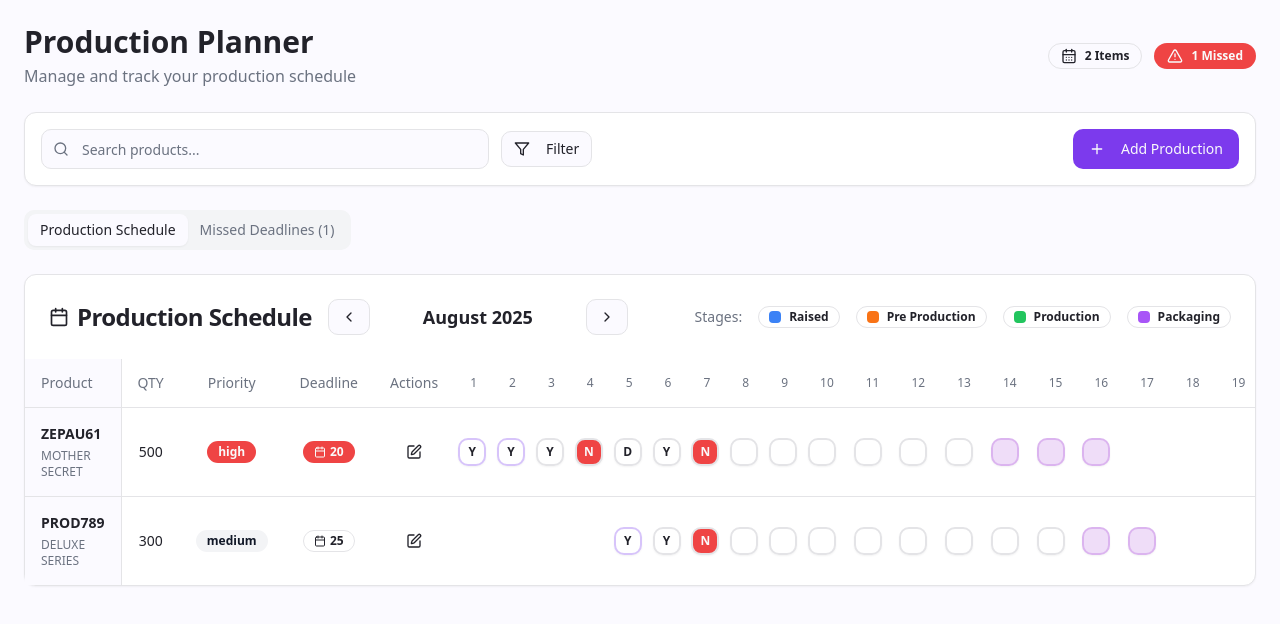
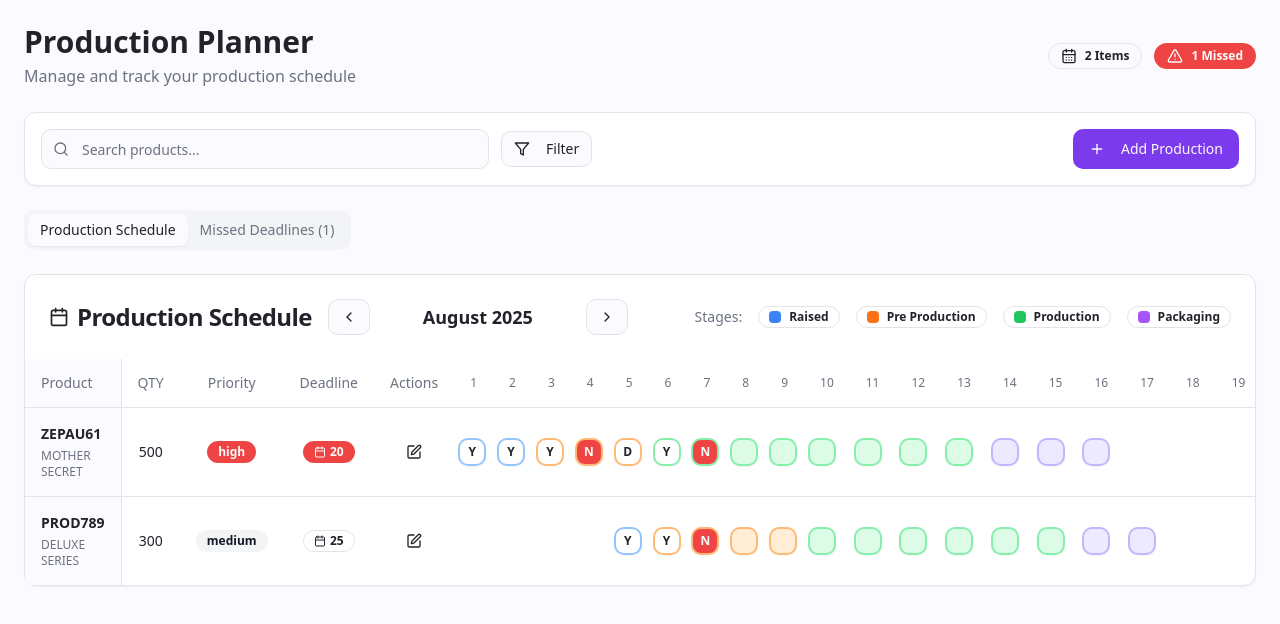
Before and after one commit to 1SANYAMCHUAHAN/subtle-whispers, a React (Vite) app: page / in a window 1280 px wide. Shown: the top 624 px of the page. Built offline with nearby package versions, Linux system fonts and the light colour scheme.

Commit message:
Map stage colors to cells
Map the four stage colors (blue for raised, orange for pre-production, green for production, and violet for packaging) to the corresponding cells in the production grid.

```diff
--- a/src/components/ProductionGrid.tsx
+++ b/src/components/ProductionGrid.tsx
@@ -15,10 +15,10 @@ interface ProductionGridProps {
 }
 
 const stageColors = {
-  raised: 'bg-primary/20 border-primary/30',
-  preProduction: 'bg-warning/20 border-warning/30',
-  production: 'bg-success/20 border-success/30',
-  packaging: 'bg-accent/20 border-accent/30'
+  raised: 'bg-blue-100 border-blue-300 text-blue-800',
+  preProduction: 'bg-orange-100 border-orange-300 text-orange-800',
+  production: 'bg-green-100 border-green-300 text-green-800',
+  packaging: 'bg-violet-100 border-violet-300 text-violet-800'
 };
 
 const statusColors = {
```
